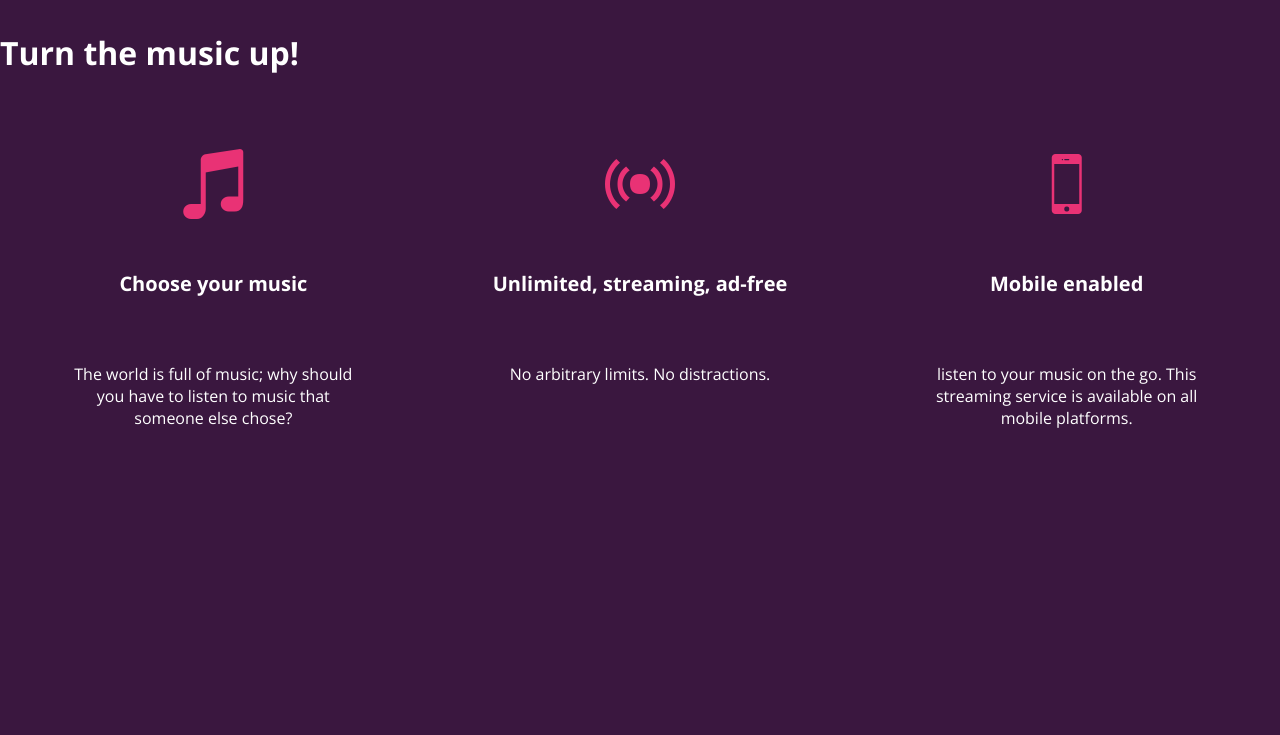
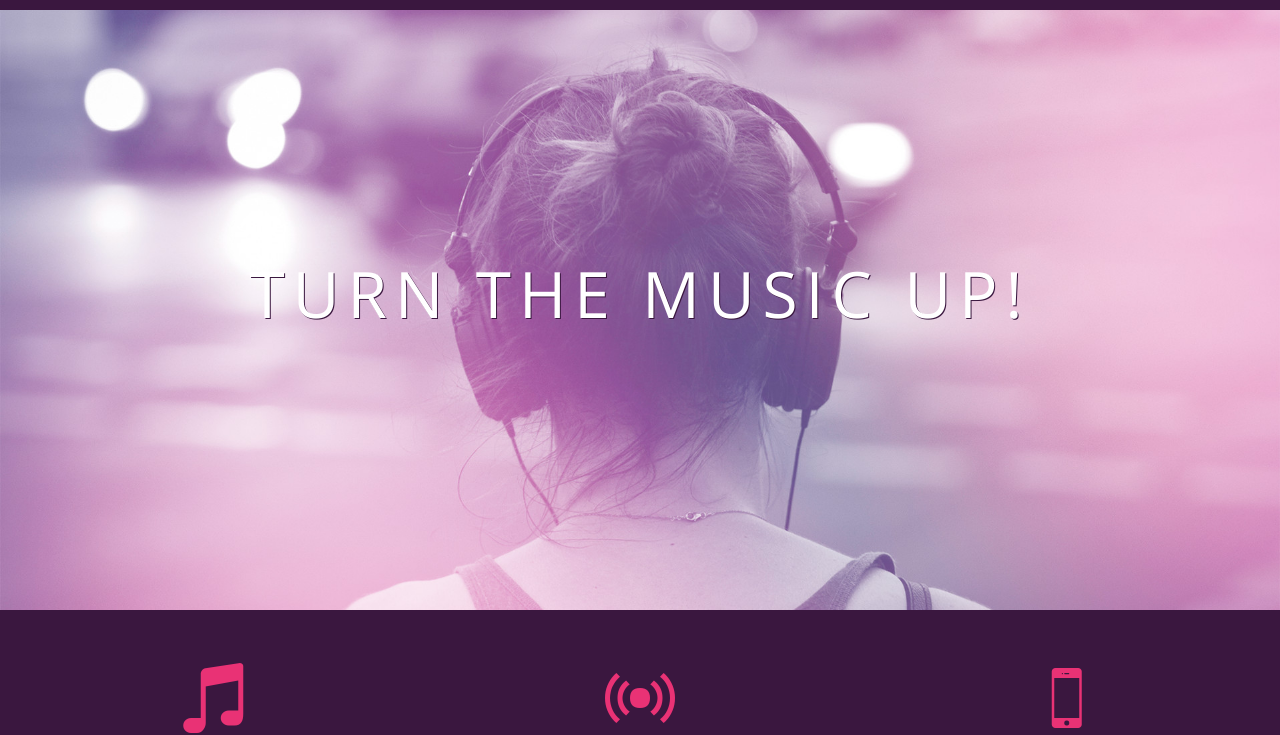
Before and after one commit to TheJackN/bloc-jams, a plain HTML site: page index.html in a window 1280 px wide. Shown: the part 86-821 px from the top of the page. Before the commit the page ends 800 px from the top, so only its background shows below. Drawn offline with nearby package versions, Linux system fonts and the light colour scheme.

Commit message:
Fix syntax error

```diff
--- a/index.html
+++ b/index.html
@@ -11,24 +11,24 @@
     <nav class="navbar"> <!-- navigation bar -->
       <img src="assets/images/bloc_jams_logo.png" alt="bloc jams logo" class="logo">
     </nav>
-    <section class="hero content"> <!-- hero content -->
+    <section class="hero-content"> <!-- hero content -->
       <h1 class="hero-title">Turn the music up!</h1>
     </section>
     <section class="selling-points"> <!-- selling points -->
       <div class="point">
         <span class="ion-music-note"></span>
         <h5 class="point-title">Choose your music</h5>
-        <p class="point description">The world is full of music; why should you have to listen to music that someone else chose?</p>
+        <p class="point-description">The world is full of music; why should you have to listen to music that someone else chose?</p>
       </div>
       <div class="point">
         <span class="ion-radio-waves"></span>
         <h5 class="point-title">Unlimited, streaming, ad-free</h5>
-        <p class="point description">No arbitrary limits. No distractions.</p>
+        <p class="point-description">No arbitrary limits. No distractions.</p>
       </div>
       <div class="point">
         <span class="ion-iphone"></span>
         <h5 class="point-title">Mobile enabled</h5>
-        <p class="point description">listen to your music on the go. This streaming service is available on all mobile platforms.</p>
+        <p class="point-description">listen to your music on the go. This streaming service is available on all mobile platforms.</p>
       </div>
     </section>
   </body>
```
